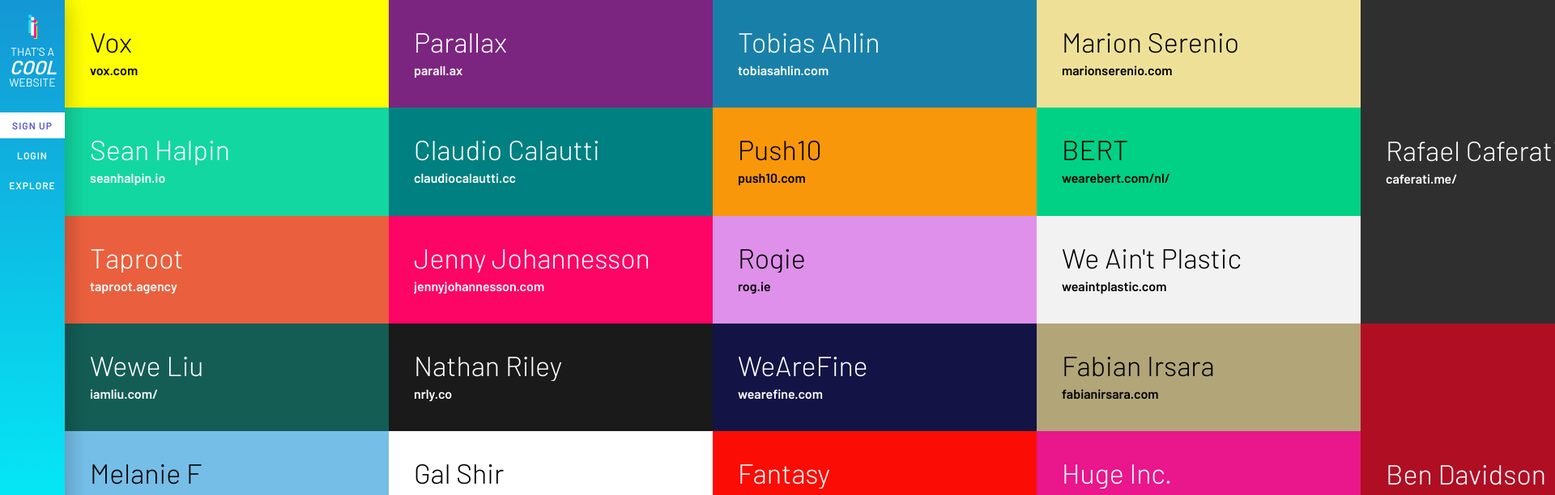
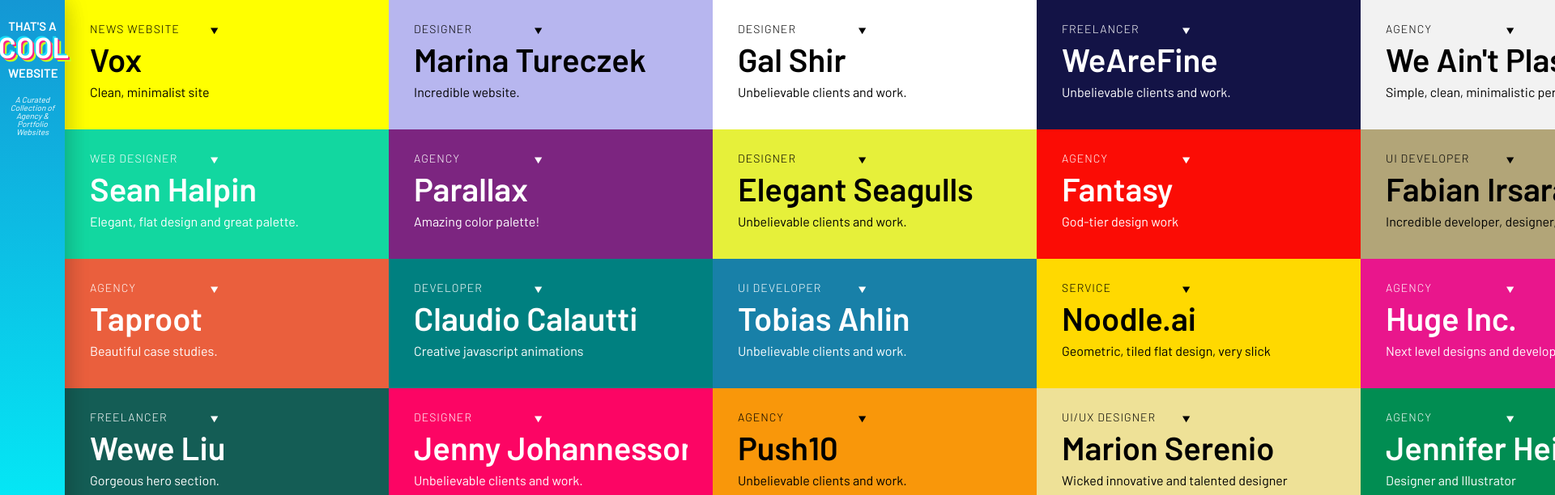
Before and after one commit to sathyaram/thatsacoolwebsite, a React (Create React App) app: page / in a window 1280 px wide. Shown: the top 612 px of the page at 81% size, 1920 px wide, since content can reach past the window. Built offline with nearby package versions, Linux system fonts and the light colour scheme.

Commit message:
Changed layout and font weights and style

```diff
--- a/src/Article/Article.js
+++ b/src/Article/Article.js
@@ -13,8 +13,7 @@
         target="_blank"
       />
       <div className="text-wrapper">
-        <div class="text-collapsed">
-          <div>
+          <div class="text-above">
             <input
               className="category"
               type="text"
@@ -27,23 +26,23 @@
               <option value="Agency" />
               <option value="Company" />
             </datalist>
-            <input
+            {/* <input
               className="color logged-in"
               type="color"
               name="colorpicker"
               value={props.website.color}
-            />
-          </div>
+            /> */}
+            <input className="link" type="text" value={props.website.link} />
+
         </div>
         <div className="text-shown">
           <input className="title" type="text" value={props.website.name} />
-          <input className="link" type="text" value={props.website.link} />
-        </div>
-        <div className="text-collapsed">
           <textarea className="desc" type="text">
             {props.website.description}
           </textarea>
         </div>
+        <div className="text-collapsed">
+            </div>
       </div>
       <div className="controls logged-in">
         <button className="save">
--- a/src/Article/Article.scss
+++ b/src/Article/Article.scss
@@ -1,6 +1,6 @@
 article {
   width: 33.33333333%;
-  flex: 1 0 14.5%;
+  flex: 1 0 17.5%;
   position: relative;
   display: flex;
   align-items: center;
@@ -22,16 +22,16 @@
     width: 25%;
   }
 
-  @media screen and (max-width: 1000px) {
+  @media screen and (max-width: 1200px) {
     width: 50%;
   }
 
-  @media screen and (max-width: 700px) {
+  @media screen and (max-width: 800px) {
     width: 100%;
   }
 
   .logged-in {
-    // display: none;
+    display: none;
   }
 
   &.editable {
@@ -58,16 +58,9 @@
     }
   }
 
-  &.white {
-    input, textarea {
-      color: white;
-    }
-  }
 
   &:hover {
-    flex: 9 2 14.5%;
-    // box-shadow: inset 0 0 25px rgba(0,0,0,0.25);
-
+    flex: 9 2 17.5%;
     .controls {
       transform: translateY(-50%) translateX(0px);
       opacity: 1;
@@ -77,7 +70,23 @@
       max-height: 100% !important;
       overflow: visible !important;
     }
+
+    .link {
+      opacity: 1;
+    }
+
+    input.category {
+      letter-spacing: 3px;
+    }
   }
+
+
+  &.white {
+    input, textarea {
+      color: white;
+    }
+  }
+
 
   &:after {
     content: '→';
@@ -145,6 +154,11 @@
     transition: all 300ms ease;
   }
 
+  .text-above {
+    width: 100%;
+    display: flex;
+  }
+
   input[type='text'], textarea {
     background: none;
     border: none;
@@ -158,29 +172,37 @@
   }
 
   .title {
-    font-size: 34px;
-    font-weight:300;
-    height: 40px;
+    font-size: 40px;
+    font-weight:700;
+    height: 50px;
   }
 
   .link {
-    font-size:16px;
+    font-size:14px;
     font-weight:700;
     height: 30px;
+    text-align: right;
+    width: 50%;
+    opacity: 0;
+    transition: all 300ms ease;
   }
 
   textarea {
-    font-size: 14px;
+    font-size: 16px;
     height: 30px;
     resize: none;
     height: 45px;
+    width: 100%;
     overflow: hidden;
   }
 
   input.category {
-    width: calc(100% - 40px);
-    font-size: 16px;
+    width: 50%;
+    font-size: 14px;
+    letter-spacing: 1px;
+    margin-bottom: -6px;
     font-weight: lighter;
+    text-transform: uppercase;
   }
 
   input[type='color'] {
--- a/src/Header/Header.js
+++ b/src/Header/Header.js
@@ -7,10 +7,12 @@
     return (
       <header>
         <div className="branding">
-          <h2>i</h2>
-          <h1>That's a<br></br> <span>Cool</span> <br></br>Website</h1>
+          <a href="/" className="home">
+          <h1>That's a<br></br> <div className="logo">Cool</div> <br></br>Website</h1>
+          </a>
+          <p>A Curated Collection of Agency & Portfolio Websites</p>
         </div>
-        <nav>
+        {/* <nav>
           <ul>
             <li>
               <a href="#">Sign Up</a>
@@ -22,11 +24,11 @@
               <a href="#">Explore</a>
             </li>
           </ul>
-        </nav>
-        <div className="addWebsite">
+        </nav> */}
+        {/* <div className="addWebsite">
           <a  className="addThis"> <i class="fas fa-plus"></i></a>
           <Form />
-        </div>
+        </div> */}
       </header>
     );
   }
--- a/src/Header/Header.scss
+++ b/src/Header/Header.scss
@@ -9,6 +9,7 @@
   align-items: center;
   justify-content: flex-start;
   color: white;
+  padding: 15px 10px;
   flex-direction: column;
   box-shadow: 0 0 35px rgba(0,0,0,0.1),
   0 0 35px rgba(0,0,0,0.1),0 0 35px rgba(0,0,0,0.1);
@@ -23,12 +24,10 @@
   .branding {
     width: 100%;
     text-align: center;
-    padding-top: 15px;
 
     @media screen and (max-width: 700px) {
       padding-top: 0;
       display: flex;
-      flex-direction: row-reverse;
       align-items: center;
       justify-content: space-between;
       height: 100%;
@@ -71,35 +70,50 @@
     }
   }
 
-  h1 {
-    font-size: 14px;
-    padding-top: 5px;
-    text-transform: uppercase;
-    // text-shadow: 2px 2px 0px rgb(25, 222, 248);
+  .logo {
+    text-shadow: -2px -2px 0px rgb(25, 222, 248),
+    2px 2px 0px rgb(255, 29, 135),
+    4px 4px 0px rgb(206, 255, 29);
+    margin-bottom: -8px;
+    margin-left: -12px;
+    font-size: 36px;
+    font-weight: bold;
 
-    span {
-      font-style: italic;
-      font-weight: bold;
-      // text-shadow: 5px 5px 0 rgb(30, 113, 238);
-      font-size: 24px;
-      margin-left:2px;
-      text-transform: uppercase;
+    @media screen and (max-width: 700px) {
+      margin-left: 0;
     }
   }
 
-  h2 {
-    text-shadow: -3px -3px 0px rgb(25, 222, 248),
-    3px 3px 0px rgb(255, 29, 135),
-    4px 4px 0px rgb(206, 255, 29);
-    margin-bottom: 0;
-    font-size: 32px;
-    margin-bottom: 5px;
-    font-weight: bold;
+  .home {
+    text-decoration: none;
+    color: white;
+  }
+
+  h1 {
+    font-size: 15px;
+    padding-top: 10px;
+    text-transform: uppercase;
+    font-weight: 600;
+    // text-shadow: 2px 2px 0px rgb(25, 222, 248);
 
     @media screen and (max-width: 700px) {
-     padding-right: 10px;
+      padding-top: 0;
+      text-align: left;
     }
 
+    span {
+      display: block;
+    }
+  }
+
+  p {
+    margin-top: 20px;
+    font-size: 10px;
+    font-style: italic;
+
+    @media screen and (max-width: 700px) {
+      margin-top: 0;
+    }
   }
 
   nav {
--- a/src/Main/websites.json
+++ b/src/Main/websites.json
@@ -3,8 +3,8 @@
     "name" : "Vox",
     "link" : "vox.com",
     "color" : "yellow",
-    "category" : "Web Design",
-    "description" : "Look the parallax effect!"
+    "category" : "News Website",
+    "description" : "Clean, minimalist site"
   },
   {
     "name" : "Sean Halpin",
```
